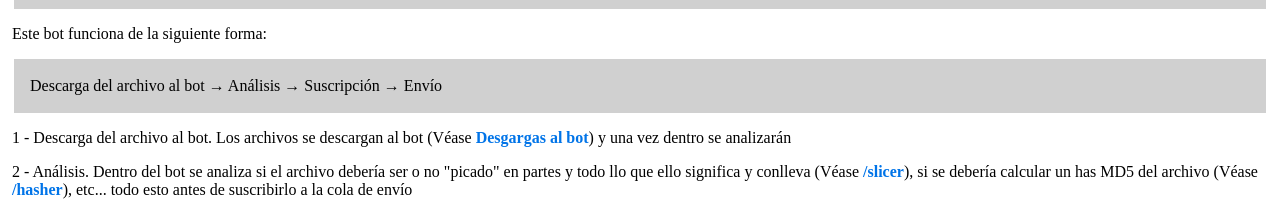
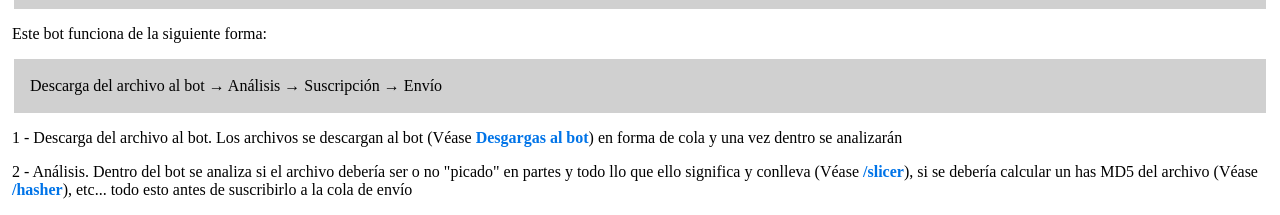
Before and after one commit to carlosagh96/boc, a plain HTML site: page promail_g.html in a window 1280 px wide. Shown: the part 2840-3055 px from the top of the page. Drawn offline with Linux system fonts and the light colour scheme.

Commit message:
Add files via upload

```diff
--- a/promail_g.html
+++ b/promail_g.html
@@ -62,7 +62,7 @@
 <p>Descarga del archivo al bot → Análisis → Suscripción → Envío
 <p></div>
 <p>
-<p>1 - Descarga del archivo al bot. Los archivos se descargan al bot (Véase <a class="main" href="./promail_h.html#c3">Desgargas al bot</a>) y una vez dentro se analizarán
+<p>1 - Descarga del archivo al bot. Los archivos se descargan al bot (Véase <a class="main" href="./promail_h.html#c3">Desgargas al bot</a>) en forma de cola y una vez dentro se analizarán
 <p>2 - Análisis. Dentro del bot se analiza si el archivo debería ser o no "picado" en partes y todo llo que ello significa y conlleva (Véase <a class="main" href="./promail_h.html#slicer">/slicer</a>), si se debería calcular un has MD5 del archivo (Véase <a class="main" href="./promail_h.html#hasher">/hasher</a>), etc... todo esto antes de suscribirlo a la cola de envío
 <p>3 - Suscripción. El archivo se suscribe a una cola de envío dependiendo del servidor SMTP que se usará para el envío
 <p>4 - Envío. Cada archivo en cada cola global de envío se procesa, se le arma un mensaje y se envía al destinatario, el envío funciona independientemente de cada usuario y no se puede cancelar
```
